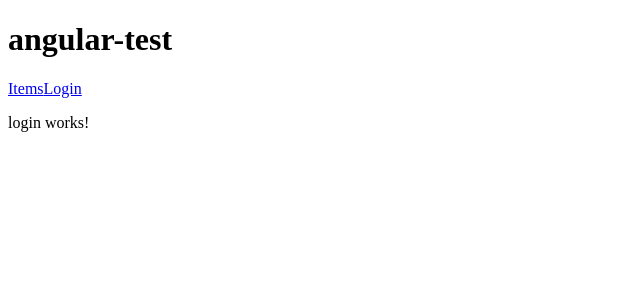
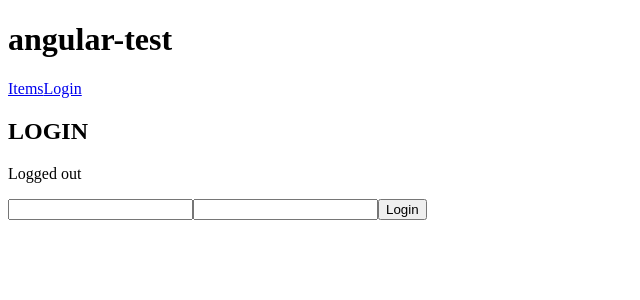
Before and after one commit to MasterBass/angular-test, an Angular app: page /login in a window 1280 px wide. Shown: the top 300 px of the page, without its empty margins (0-640 px from the left). Built offline with nearby package versions, Linux system fonts and the light colour scheme.

Commit message:
start use login api

```diff
--- /dev/null
+++ b/src/app/auth-guard.service.ts
@@ -0,0 +1,29 @@
+import { Injectable } from '@angular/core';
+import {
+    CanActivate, Router,
+    ActivatedRouteSnapshot,
+    RouterStateSnapshot
+} from '@angular/router';
+import { AuthService } from './auth.service';
+
+@Injectable()
+export class AuthGuard implements CanActivate {
+    constructor(private authService: AuthService, private router: Router) {}
+
+    canActivate(route: ActivatedRouteSnapshot, state: RouterStateSnapshot): boolean {
+        let url: string = state.url;
+
+        return this.checkLogin(url);
+    }
+
+    checkLogin(url: string): boolean {
+        if (this.authService.isLoggedIn) { return true; }
+
+        // Store the attempted URL for redirecting
+        this.authService.redirectUrl = url;
+
+        // Navigate to the login page with extras
+        this.router.navigate(['/login']);
+        return false;
+    }
+}
--- /dev/null
+++ b/src/app/auth.service.ts
@@ -0,0 +1,55 @@
+import { Injectable } from '@angular/core';
+import { HttpClient, HttpHeaders } from '@angular/common/http';
+
+
+import { Observable, of } from 'rxjs';
+import { tap, catchError } from 'rxjs/operators';
+import { getBaseServiceUrl } from './baseUrl';
+import { Authorization} from './authorization';
+
+const httpOptions = {
+    headers: new HttpHeaders({ 'Content-Type': 'application/json' })
+};
+
+@Injectable()
+export class AuthService {
+    constructor(
+        private http: HttpClient) { }
+    isLoggedIn = false;
+
+    // store the URL so we can redirect after logging in
+    redirectUrl: string;
+
+
+    private handleError<T> (operation = 'operation', result?: T) {
+        return (error: any): Observable<T> => {
+
+            console.error(error); // log to console instead
+
+            console.log(`${operation} failed: ${error.message}`);
+
+            // Let the app keep running by returning an empty result.
+            return of(result as T);
+        };
+    }
+
+    login(user, password): Observable<Authorization> {
+        const baseUrl = getBaseServiceUrl();
+        return this.http.post<Authorization>(`${baseUrl}login/`,
+            {'username': user, 'password': password}, httpOptions).pipe(
+                tap(resp => {
+                    if (resp.success === true) {
+                        this.isLoggedIn = true;
+                    }
+                }), catchError(this.handleError<Authorization>('try to log in'))
+        );
+        /*return of(true).pipe(
+            delay(1000),
+            tap(val => this.isLoggedIn = true)
+        );*/
+    }
+
+    logout(): void {
+        this.isLoggedIn = false;
+    }
+}
--- /dev/null
+++ b/src/app/authorization.ts
@@ -0,0 +1,3 @@
+export class Authorization {
+    success: boolean;
+}
--- /dev/null
+++ b/src/app/baseUrl.ts
@@ -0,0 +1,3 @@
+export function getBaseServiceUrl() {
+    return 'http://localhost:3000/';
+}
--- a/src/app/login/login.component.html
+++ b/src/app/login/login.component.html
@@ -1,3 +1,12 @@
-<p>
-  login works!
-</p>
+<div>
+    <h2>LOGIN</h2>
+    <p>{{message}}</p>
+
+    <div *ngIf="!authService.isLoggedIn">
+        <input #login (keyup)="validate(login.value)" />
+        <input type="password" [(ngModel)]="password" />
+        <button (click)="logIn(login.value)">Login</button>
+    </div>
+    <button (click)="logout()" *ngIf="authService.isLoggedIn">Logout</button>
+
+</div>
--- a/src/app/login/login.component.ts
+++ b/src/app/login/login.component.ts
@@ -1,15 +1,52 @@
-import { Component, OnInit } from '@angular/core';
+import { Component } from '@angular/core';
+import { Router } from '@angular/router';
+
+import { AuthService } from '../auth.service';
 
 @Component({
   selector: 'app-login',
   templateUrl: './login.component.html',
   styleUrls: ['./login.component.css']
 })
-export class LoginComponent implements OnInit {
+export class LoginComponent {
+  message: string;
+  password: string;
 
-  constructor() { }
-
-  ngOnInit() {
+  constructor(public authService: AuthService, public router: Router) {
+      this.setMessage('Logged ' + (this.authService.isLoggedIn ? 'in' : 'out'));
   }
 
+    setMessage(msg) {
+        this.message = msg;
+    }
+
+    validate(arg) {
+      console.log(arg);
+
+    }
+
+    logIn(user) {
+        this.setMessage('Trying to log in ...');
+
+        this.authService.login(user, this.password).subscribe(() => {
+            if (this.authService.isLoggedIn) {
+                // Get the redirect URL from our auth service
+                // If no redirect has been set, use the default
+                this.setMessage('Logged in');
+                let redirect = this.authService.redirectUrl ?
+                    this.authService.redirectUrl : '/items';
+
+                // Redirect the user
+                this.router.navigate([redirect]);
+            } else {
+                this.setMessage('username and password do not match');
+                this.password = '';
+            }
+        });
+    }
+
+    logout() {
+        this.authService.logout();
+        this.setMessage('Logged out');
+    }
 }
```
Also changed, not shown: src/app/app-routing.module.ts (+5 -4 lines), src/app/app.module.ts (+8 -2 lines), 1 other file (tests, documents, lock files or other folders).
